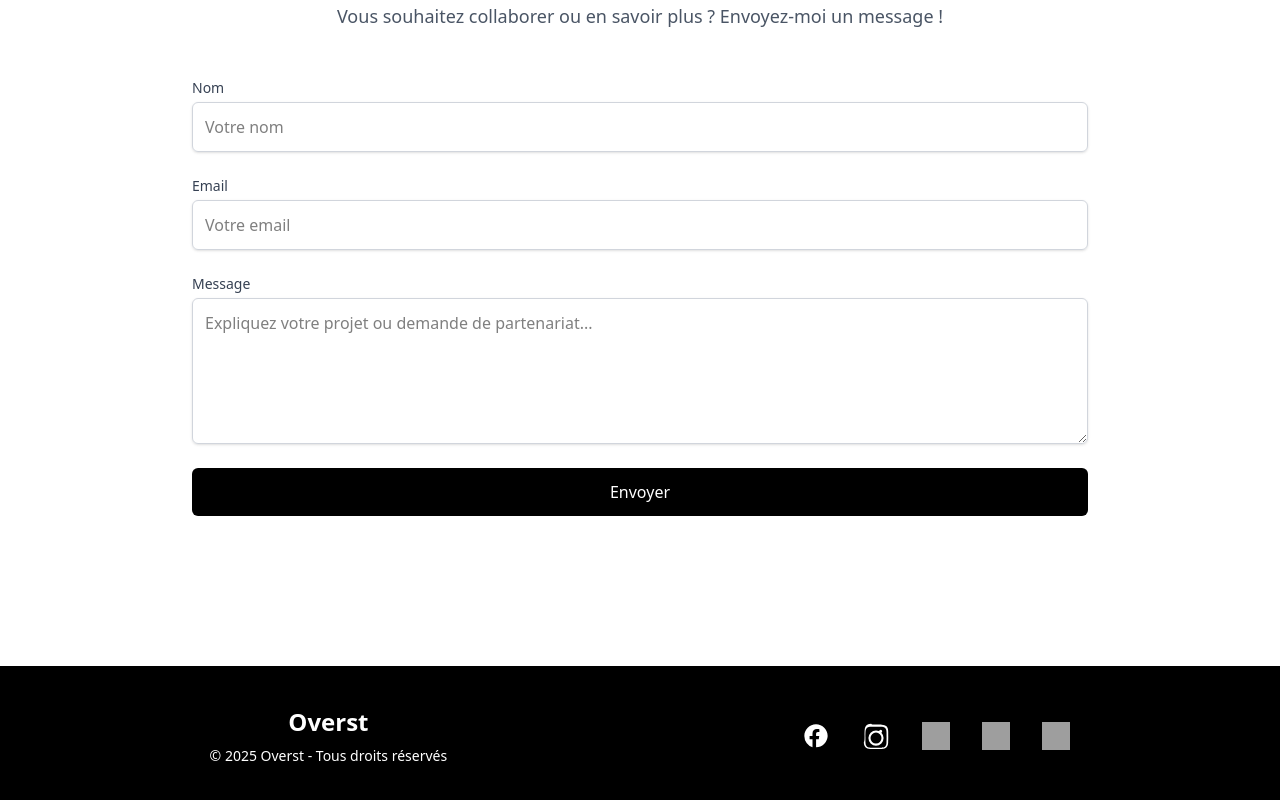
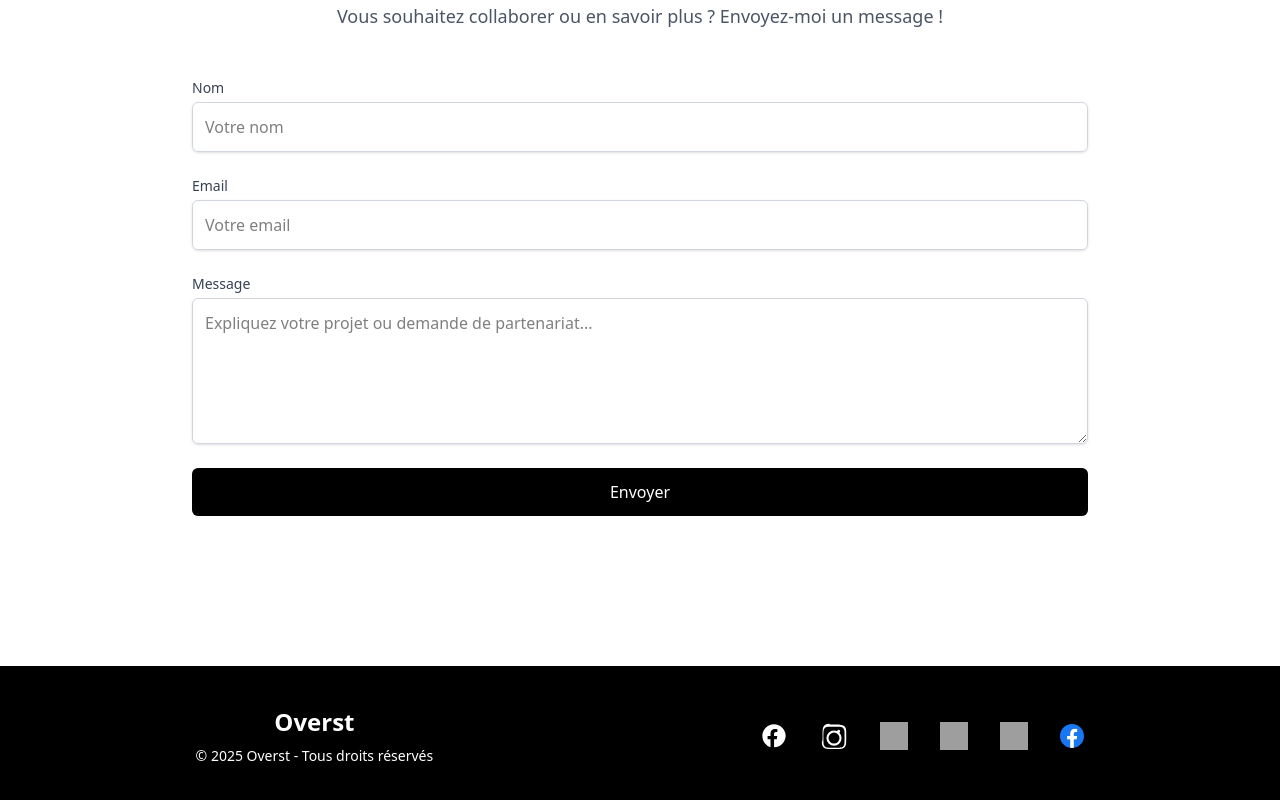
Before and after one commit to Sullivankow/overst_music, a React (Vite) app: page / in a window 1280 px wide. Shown: the part 3713-4513 px from the top of the page. Built offline with nearby package versions, Linux system fonts and the light colour scheme; grey boxes are pictures that could not be loaded.

Commit message:
Add icons

```diff
--- a/src/components/Footer.tsx
+++ b/src/components/Footer.tsx
@@ -62,7 +62,16 @@ function Footer() {
         alt="SoundCloud"
         className="w-7 h-7 hover:opacity-70 transition"
       />
-    </a>
+              </a>
+
+
+<a href="https://soundcloud.com/tonprofil" target="_blank" rel="noopener noreferrer">
+              <svg xmlns="http://www.w3.org/2000/svg" width={24} height={32} viewBox="0 0 256 256">
+	<path fill="#1877f2" d="M256 128C256 57.308 198.692 0 128 0S0 57.308 0 128c0 63.888 46.808 116.843 108 126.445V165H75.5v-37H108V99.8c0-32.08 19.11-49.8 48.348-49.8C170.352 50 185 52.5 185 52.5V84h-16.14C152.959 84 148 93.867 148 103.99V128h35.5l-5.675 37H148v89.445c61.192-9.602 108-62.556 108-126.445"></path>
+	<path fill="#fff" d="m177.825 165l5.675-37H148v-24.01C148 93.866 152.959 84 168.86 84H185V52.5S170.352 50 156.347 50C127.11 50 108 67.72 108 99.8V128H75.5v37H108v89.445A129 129 0 0 0 128 256a129 129 0 0 0 20-1.555V165z"></path>
+              </svg>
+              </a>
+
   </div>
 </footer>
 
```
